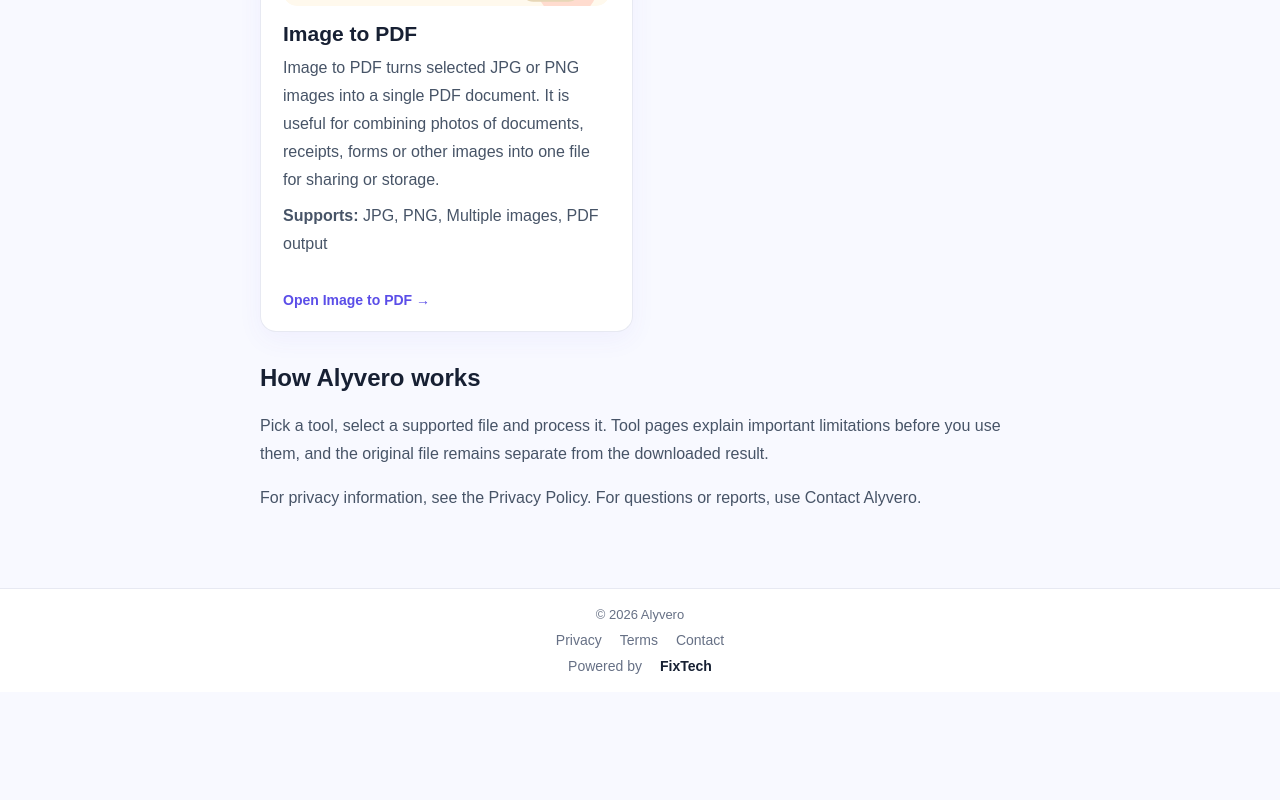
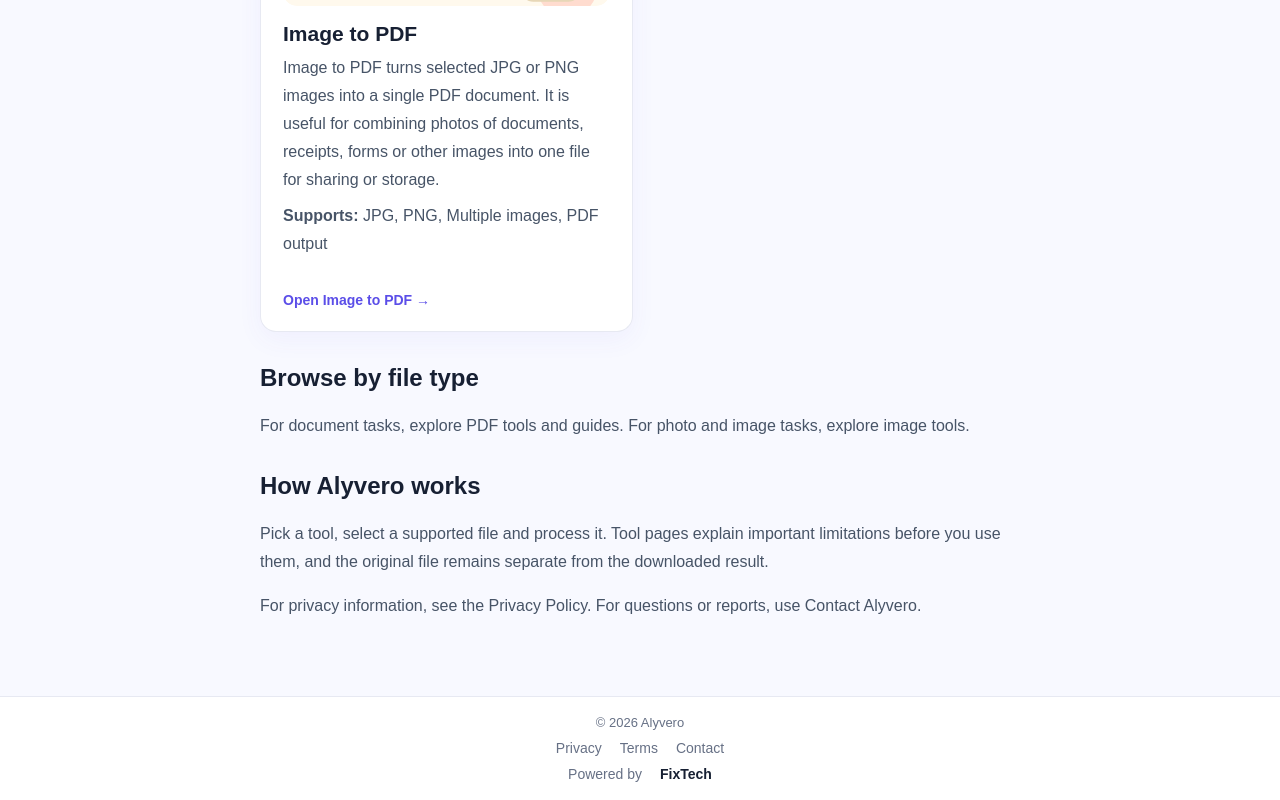
Before and after one commit to rindodi/alyvero, a Next.js app: page /tools in a window 1280 px wide. Shown: the part 1660-2460 px from the top of the page. Before the commit the page ends 2352 px from the top, so only its background shows below. Built offline with nearby package versions, Linux system fonts and the light colour scheme.

Commit message:
Connect tool directory to category hubs

```diff
--- a/app/tools/page.tsx
+++ b/app/tools/page.tsx
@@ -15,5 +15,5 @@ export default function ToolsPage(){return <div className="container content-pag
 <script type="application/ld+json" dangerouslySetInnerHTML={{__html:JSON.stringify(schema)}}/>
 <p className="eyebrow">Alyvero tools</p><h1>Online tools for everyday file problems</h1><p className="lead">Choose a specific PDF or image task, process your file in the browser and download the result. Alyvero keeps the toolset focused instead of filling the site with unrelated utilities.</p>
 <div className="tool-directory">{tools.map(tool=><article className="directory-card" key={tool.slug}><div className="tool-image-wrap"><img className="tool-image" src={`/illustrations/${tool.slug}.svg`} alt="" aria-hidden="true" /></div><h2><Link href={`/${tool.slug}`}>{tool.name}</Link></h2><p>{tool.longDescription}</p><p><strong>Supports:</strong> {tool.supported.join(", ")}</p><Link className="tool-link" href={`/${tool.slug}`}>Open {tool.name} →</Link></article>)}</div>
-<section className="content-block"><h2>How Alyvero works</h2><p>Pick a tool, select a supported file and process it. Tool pages explain important limitations before you use them, and the original file remains separate from the downloaded result.</p><p>For privacy information, see the <Link href="/privacy">Privacy Policy</Link>. For questions or reports, use <Link href="/contact">Contact Alyvero</Link>.</p></section>
+<section className="content-block"><h2>Browse by file type</h2><p>For document tasks, explore <Link href="/pdf-tools">PDF tools and guides</Link>. For photo and image tasks, explore <Link href="/image-tools">image tools</Link>.</p></section><section className="content-block"><h2>How Alyvero works</h2><p>Pick a tool, select a supported file and process it. Tool pages explain important limitations before you use them, and the original file remains separate from the downloaded result.</p><p>For privacy information, see the <Link href="/privacy">Privacy Policy</Link>. For questions or reports, use <Link href="/contact">Contact Alyvero</Link>.</p></section>
 </div>}
```
